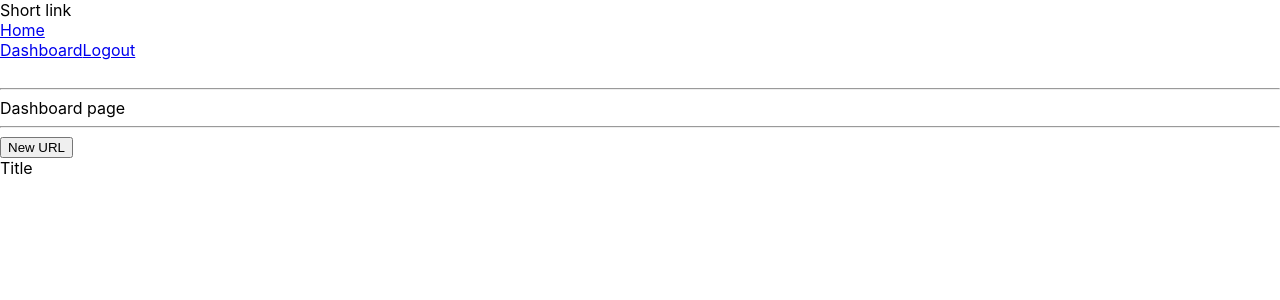
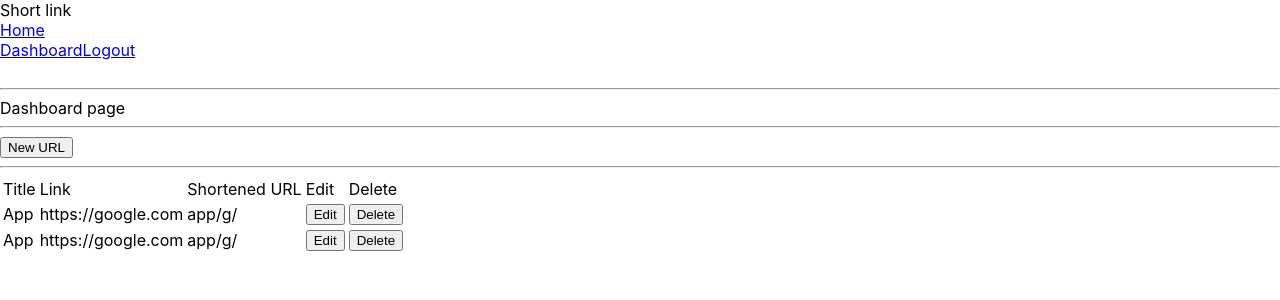
Before and after one commit to DSC-Unilag/link-shortner, a React (Create React App) app in the folder client/: page /dashboard in a window 1280 px wide. Shown: the top 300 px of the page. Built offline with nearby package versions, Linux system fonts and the light colour scheme; sample sign-in values are in the browser's storage.

Commit message:
Created dummy data in dashboard

```diff
--- a/client/src/screens/Dashboard.js
+++ b/client/src/screens/Dashboard.js
@@ -1,23 +1,108 @@
-import React from 'react'
+import React, { useState, useEffect } from 'react'
 import { useHistory } from "react-router-dom"
 import Navbar from '../components/Navbar'
 
 const Dashboard = () => {
   const history = useHistory()
   !localStorage.getItem('token') && history.push('/')
-
+  const [clicked, setClicked] = useState(false)
+  const [data, setData] = useState([])
+  useEffect(() => {
+    setData([
+      {
+        id: 1,
+        title: 'App',
+        link: 'https://google.com',
+        shortened_url: 'app/g/'
+      },
+      {
+        id: 2,
+        title: 'App',
+        link: 'https://google.com',
+        shortened_url: 'app/g/'
+      }
+    ])
+    return () => {
+      'cleanup'
+    }
+  }, [])
+  const handleClick = e => {
+    e.preventDefault()
+    console.log(e.target.title.value)
+    console.log(e.target.link.value)
+    if (e.target.name.value && e.target.link.value) {
+      setData([
+        {
+          id: data.length+1,
+          title: e.target.title.value,
+          link: e.target.link.value,
+          shortened_url: '/gg/gg/'
+        },
+        ...data
+      ])
+      setClicked(false)
+    }
+  }
   return (
     <div>
       <Navbar /> <br /><hr />
       Dashboard page <br /> <hr />
-      <button>New URL</button>
-      <form action="">
+      {
+      !clicked ?
+      <button onClick={() => {setClicked(true)}}>New URL</button> :
+      <form onSubmit={handleClick}>
         <div>
           <label htmlFor="title">Title</label>
+          <input type="text"  name="title" />
         </div>
+
+        <div>
+          <label htmlFor="link">Link</label>
+          <input type="url"  name="link" />
+        </div>
+
+        <button>Create</button>
       </form>
+
+      } <br /> <hr />
+
+      <table>
+        <thead>
+          <td>Title</td>
+          <td>Link</td>
+          <td>Shortened URL</td>
+          <td>Edit</td>
+          <td>Delete</td>
+        </thead>
+        <tbody>
+          {data.map(ele => {
+            return <Link
+                      key={ele.id}
+                      ele={ele}
+                      handleDelete={() => {
+                        setData(data.filter(d => d.id !== ele.id))
+                      }}
+                      handleEdit ={() =>{
+                        setClicked(true)
+                      }}
+                    />
+          })}
+        </tbody>
+      </table>
     </div>
   )
 }
 
+const Link = ({ele, handleDelete, handleEdit}) => {
+  return (
+    <tr>
+      <td>{ele.title}</td>
+      <td>{ele.link}</td>
+      <td>{ele.shortened_url}</td>
+      <td><button onClick={handleEdit}>Edit</button></td>
+      <td><button onClick={handleDelete}>Delete</button></td>
+    </tr>
+  )
+}
+
 export default Dashboard
```
